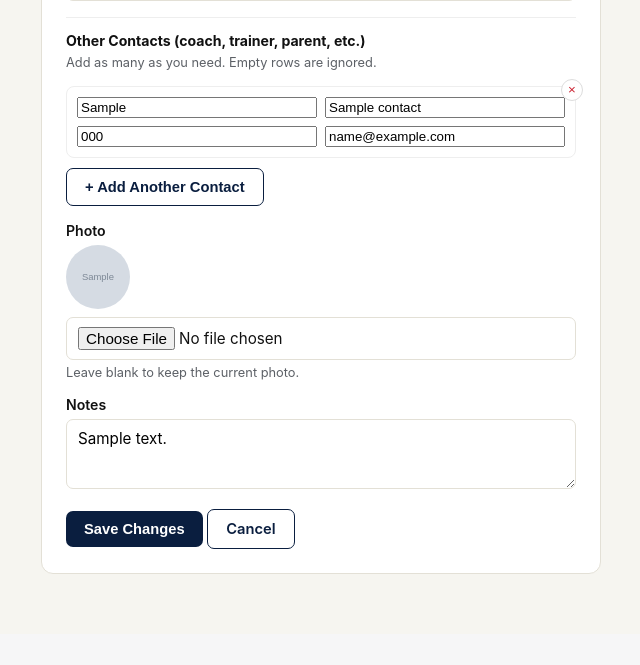
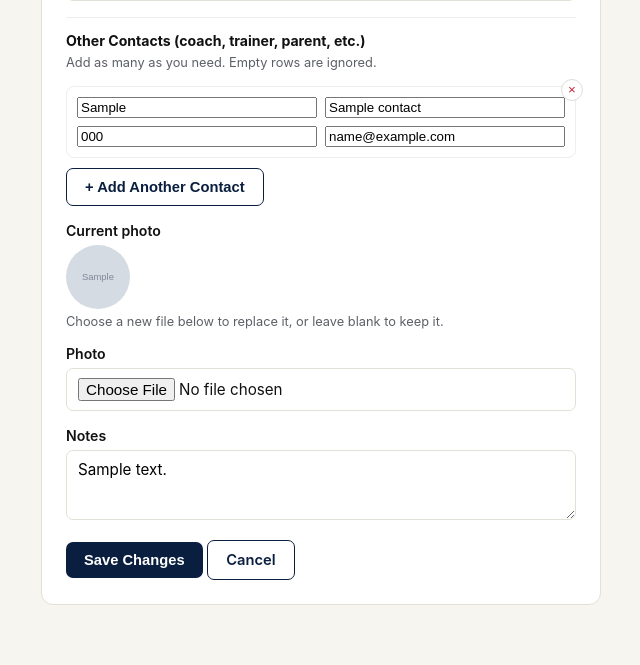
Before and after one commit to rinterdonatos/pitching-tracker-template, a Flask app: page /players/1/edit in a window 1280 px wide. Shown: the part 951-1616 px from the top of the page, without its empty margins (83-723 px from the left). Before the commit the page ends 1525 px from the top, so only its background shows below. Run offline with Flask 3, Linux system fonts and the light colour scheme; the visitor is signed in with stand-in values (Sample User, id 1); tables that the repository leaves empty hold one stand-in row (values such as "Sample post"); grey boxes marked "Sample" are stand-in pictures.

Commit message:
Made the profile photo section more intuitive

```diff
--- /dev/null
+++ b/templates/_photo_cropper.html
@@ -0,0 +1,114 @@
+{# Profile photo picker with live circular preview: drag to reposition,
+   slider to zoom. On submit the visible circle is cropped to a square
+   image client-side, so the server just receives a normal photo upload. #}
+<div class="field">
+  <label for="photo-input">Photo{% if optional_label %} (optional){% endif %}</label>
+  <input type="file" id="photo-input" name="photo" accept="image/png,image/jpeg,image/gif">
+  <div id="cropper-wrap" style="display:none; margin-top:10px;">
+    <div id="cropper-box"
+         style="width:220px; height:220px; border-radius:50%; overflow:hidden; position:relative; border:3px solid var(--phx-orange); background:#eee; cursor:grab; touch-action:none; user-select:none;">
+      <img id="cropper-img" src="" alt="" draggable="false"
+           style="position:absolute; left:0; top:0; max-width:none; pointer-events:none;">
+    </div>
+    <div style="display:flex; align-items:center; gap:8px; margin-top:8px; max-width:220px;">
+      <span style="font-size:0.75rem; color:#6b6564;">Zoom</span>
+      <input type="range" id="cropper-zoom" min="1" max="3" step="0.01" value="1" style="flex:1;">
+    </div>
+    <div class="hint">Drag the photo to position it; the circle is what will show on the site.</div>
+  </div>
+</div>
+
+<script>
+  (function () {
+    const BOX = 220, OUT = 400;
+    const input = document.getElementById('photo-input');
+    const wrap = document.getElementById('cropper-wrap');
+    const box = document.getElementById('cropper-box');
+    const imgEl = document.getElementById('cropper-img');
+    const zoomEl = document.getElementById('cropper-zoom');
+    const form = input.closest('form');
+
+    const img = new Image();
+    let natW = 0, natH = 0, minScale = 1, zoom = 1, offX = 0, offY = 0;
+    let cropActive = false, dragging = false, lastX = 0, lastY = 0;
+
+    function scale() { return minScale * zoom; }
+
+    function clamp() {
+      const s = scale();
+      offX = Math.min(0, Math.max(BOX - natW * s, offX));
+      offY = Math.min(0, Math.max(BOX - natH * s, offY));
+    }
+
+    function render() {
+      const s = scale();
+      imgEl.style.width = (natW * s) + 'px';
+      imgEl.style.height = (natH * s) + 'px';
+      imgEl.style.left = offX + 'px';
+      imgEl.style.top = offY + 'px';
+    }
+
+    input.addEventListener('change', function () {
+      const file = input.files && input.files[0];
+      if (!file) { wrap.style.display = 'none'; cropActive = false; return; }
+      img.onload = function () {
+        natW = img.naturalWidth; natH = img.naturalHeight;
+        if (!natW || !natH) { wrap.style.display = 'none'; cropActive = false; return; }
+        minScale = BOX / Math.min(natW, natH);
+        zoom = 1; zoomEl.value = 1;
+        offX = (BOX - natW * scale()) / 2;
+        offY = (BOX - natH * scale()) / 2;
+        imgEl.src = img.src;
+        wrap.style.display = 'block';
+        cropActive = true;
+        render();
+      };
+      img.onerror = function () { wrap.style.display = 'none'; cropActive = false; };
+      img.src = URL.createObjectURL(file);
+    });
+
+    box.addEventListener('pointerdown', function (e) {
+      if (!cropActive) return;
+      dragging = true; lastX = e.clientX; lastY = e.clientY;
+      box.setPointerCapture(e.pointerId);
+      box.style.cursor = 'grabbing';
+    });
+    box.addEventListener('pointermove', function (e) {
+      if (!dragging) return;
+      offX += e.clientX - lastX;
+      offY += e.clientY - lastY;
+      lastX = e.clientX; lastY = e.clientY;
+      clamp(); render();
+    });
+    box.addEventListener('pointerup', function () { dragging = false; box.style.cursor = 'grab'; });
+    box.addEventListener('pointercancel', function () { dragging = false; box.style.cursor = 'grab'; });
+
+    zoomEl.addEventListener('input', function () {
+      // Zoom around the center of the circle.
+      const sOld = scale();
+      const cx = (BOX / 2 - offX) / sOld;
+      const cy = (BOX / 2 - offY) / sOld;
+      zoom = parseFloat(zoomEl.value);
+      const sNew = scale();
+      offX = BOX / 2 - cx * sNew;
+      offY = BOX / 2 - cy * sNew;
+      clamp(); render();
+    });
+
+    form.addEventListener('submit', function (e) {
+      if (!cropActive) return;  // no new photo picked - submit normally
+      e.preventDefault();
+      const canvas = document.createElement('canvas');
+      canvas.width = OUT; canvas.height = OUT;
+      const f = OUT / BOX, s = scale();
+      canvas.getContext('2d').drawImage(img, offX * f, offY * f, natW * s * f, natH * s * f);
+      canvas.toBlob(function (blob) {
+        const dt = new DataTransfer();
+        dt.items.add(new File([blob], 'photo.jpg', { type: 'image/jpeg' }));
+        input.files = dt.files;
+        cropActive = false;
+        form.submit();
+      }, 'image/jpeg', 0.9);
+    });
+  })();
+</script>
--- a/templates/add_player.html
+++ b/templates/add_player.html
@@ -30,10 +30,7 @@
       <div class="hint">Manage teams on the <a href="{{ url_for('teams_page') }}">Teams page</a>.</div>
     </div>
     {% with p = {} %}{% include "_player_contact_fields.html" %}{% endwith %}
-    <div class="field">
-      <label for="photo">Photo (optional)</label>
-      <input type="file" id="photo" name="photo" accept="image/*">
-    </div>
+    {% with optional_label = True %}{% include "_photo_cropper.html" %}{% endwith %}
     <div class="field">
       <label for="notes">Notes</label>
       <textarea id="notes" name="notes" placeholder="Anything worth remembering about this player"></textarea>
--- a/templates/edit_player.html
+++ b/templates/edit_player.html
@@ -30,14 +30,14 @@
       <div class="hint">Manage teams on the <a href="{{ url_for('teams_page') }}">Teams page</a>.</div>
     </div>
     {% with p = player %}{% include "_player_contact_fields.html" %}{% endwith %}
-    <div class="field">
-      <label for="photo">Photo</label>
-      {% if player['photo_filename'] %}
-        <img src="{{ url_for('static', filename='uploads/photos/' ~ player['photo_filename']) }}" alt="{{ player['name'] }}" style="width:64px;height:64px;border-radius:50%;object-fit:cover;display:block;margin-bottom:8px;">
-      {% endif %}
-      <input type="file" id="photo" name="photo" accept="image/*">
-      <div class="hint">Leave blank to keep the current photo.</div>
-    </div>
+    {% if player['photo_filename'] %}
+      <div class="field">
+        <label>Current photo</label>
+        <img src="{{ url_for('static', filename='uploads/photos/' ~ player['photo_filename']) }}" alt="{{ player['name'] }}" style="width:64px;height:64px;border-radius:50%;object-fit:cover;display:block;">
+        <div class="hint">Choose a new file below to replace it, or leave blank to keep it.</div>
+      </div>
+    {% endif %}
+    {% include "_photo_cropper.html" %}
     <div class="field">
       <label for="notes">Notes</label>
       <textarea id="notes" name="notes">{{ player['notes'] or '' }}</textarea>
```
